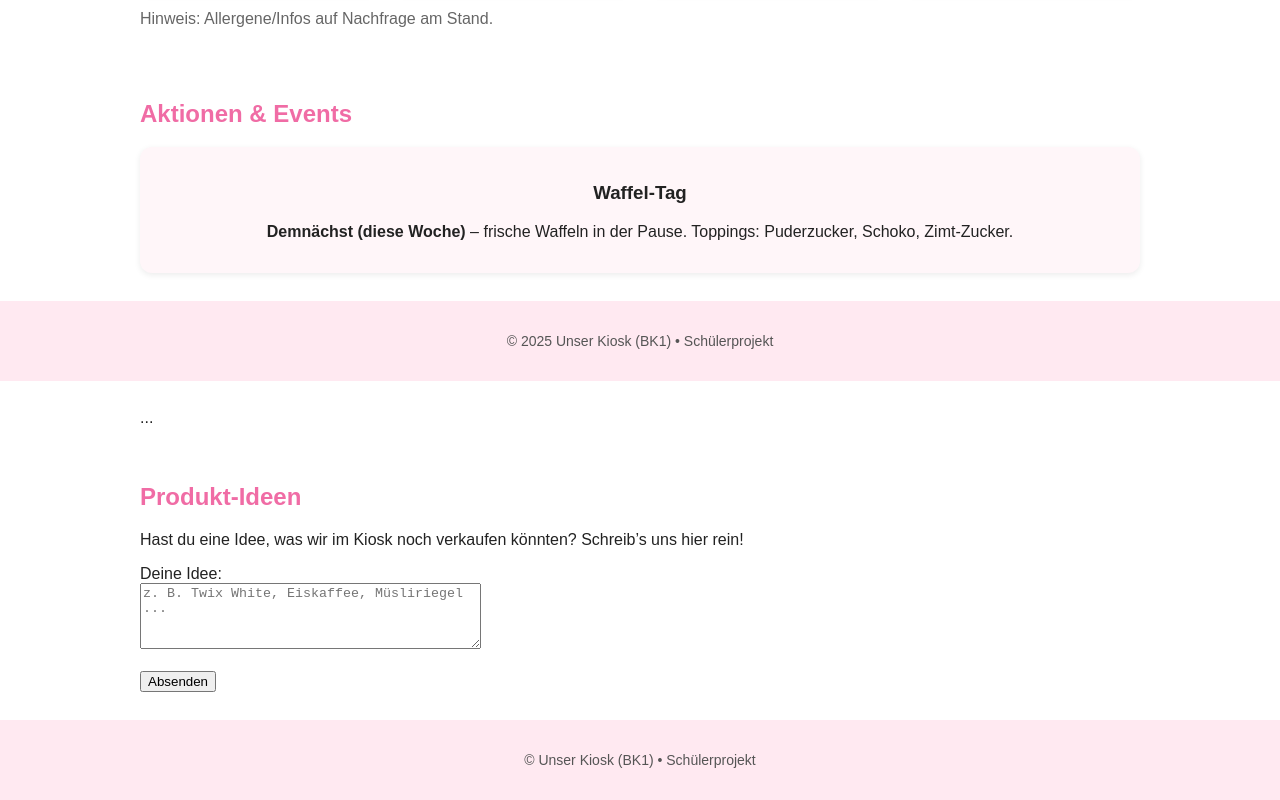
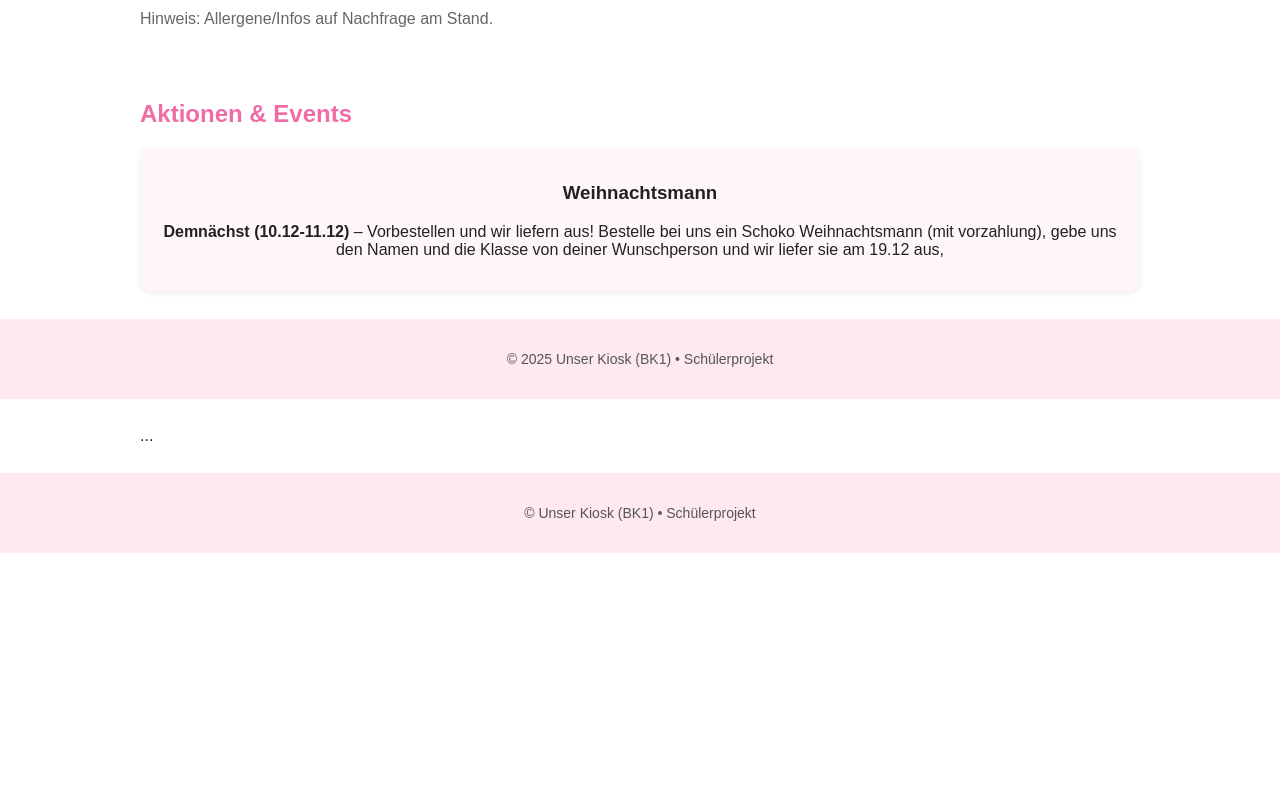
Before and after one commit to ProGeniusWA/2025BK1, a plain HTML site: page index.html in a window 1280 px wide. Shown: the part 831-1631 px from the top of the page. After the commit the page ends 1384 px from the top, so only its background shows below. Drawn offline with Linux system fonts and the light colour scheme.

Commit message:
Update index.html

```diff
--- a/index.html
+++ b/index.html
@@ -68,9 +68,8 @@ footer { background:#ffe9f1; text-align:center; padding:18px; color:#555; font-s
 <h2>Aktionen & Events</h2>
 <div class="grid">
 <div class="card">
-<h3>Waffel-Tag</h3>
-<p><strong>Demnächst (diese Woche)</strong> – frische Waffeln in der Pause.
-Toppings: Puderzucker, Schoko, Zimt-Zucker.</p>
+<h3>Weihnachtsmann</h3>
+<p><strong>Demnächst (10.12-11.12)</strong> – Vorbestellen und wir liefern aus! Bestelle bei uns ein Schoko Weihnachtsmann (mit vorzahlung), gebe uns den Namen und die Klasse von deiner Wunschperson und wir liefer sie am 19.12 aus,</p>
 </div>
 </div>
 </section>
@@ -137,16 +136,6 @@ setInterval(tick, 1000);
 <section id="aktionen">
 ...
 </section>
-
-<!-- Produkt-Ideen -->
-<section id="ideen">
-<h2>Produkt-Ideen</h2>
-<p>Hast du eine Idee, was wir im Kiosk noch verkaufen könnten? Schreib’s uns hier rein!</p>
-
-<form onsubmit="event.preventDefault(); alert('Danke für deine Idee! 💕');">
-<label for="idee">Deine Idee:</label><br>
-<textarea id="idee" name="idee" rows="4" cols="40" placeholder="z. B. Twix White, Eiskaffee, Müsliriegel ..."></textarea><br><br>
-<button type="submit">Absenden</button>
 </form>
 </section>
 
```
